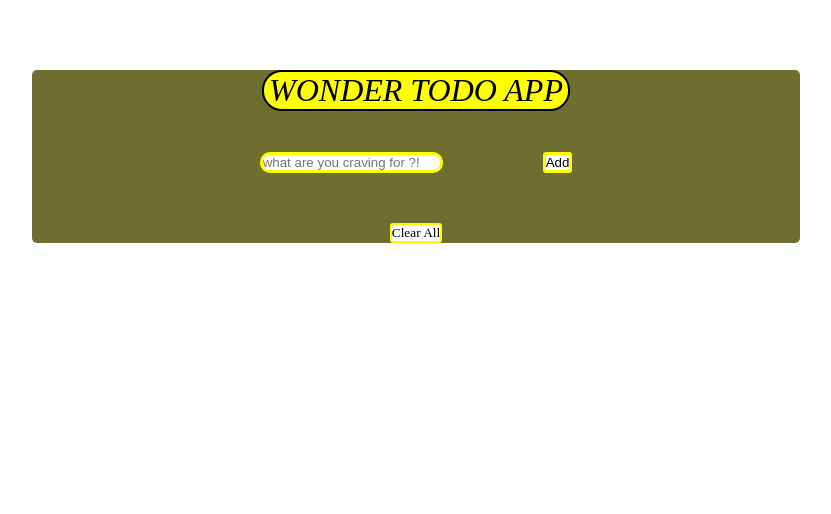
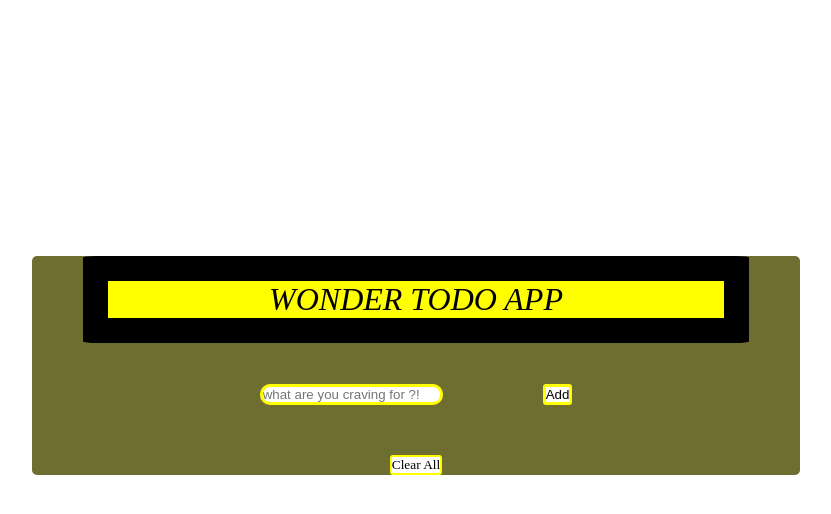
Before and after one commit to Wonder234/firstproject, a React (Create React App) app: page / in a window 1280 px wide. Shown: the top 514 px of the page, without its empty margins (224-1055 px from the left). Built offline with nearby package versions, Linux system fonts and the light colour scheme.

Commit message:
this is myfirst project

```diff
--- a/src/App.css
+++ b/src/App.css
@@ -8,11 +8,11 @@
   text-align: center;
   background-color: yellow;
   border: none;
-  border: 2px solid black;
-  margin-left: 30%;
-  margin-right: 30%;
-  margin-top: 70px;
-  border-radius: 20px;
+  border: 2vw solid black;
+  margin-left: 4vw;
+  margin-right: 4vw;
+  margin-top: 20vw;
+  border-radius: 2%;
   font-weight: 400;
   font-style: italic;
   font-family: "Times New Roman", Times, serif;
```
